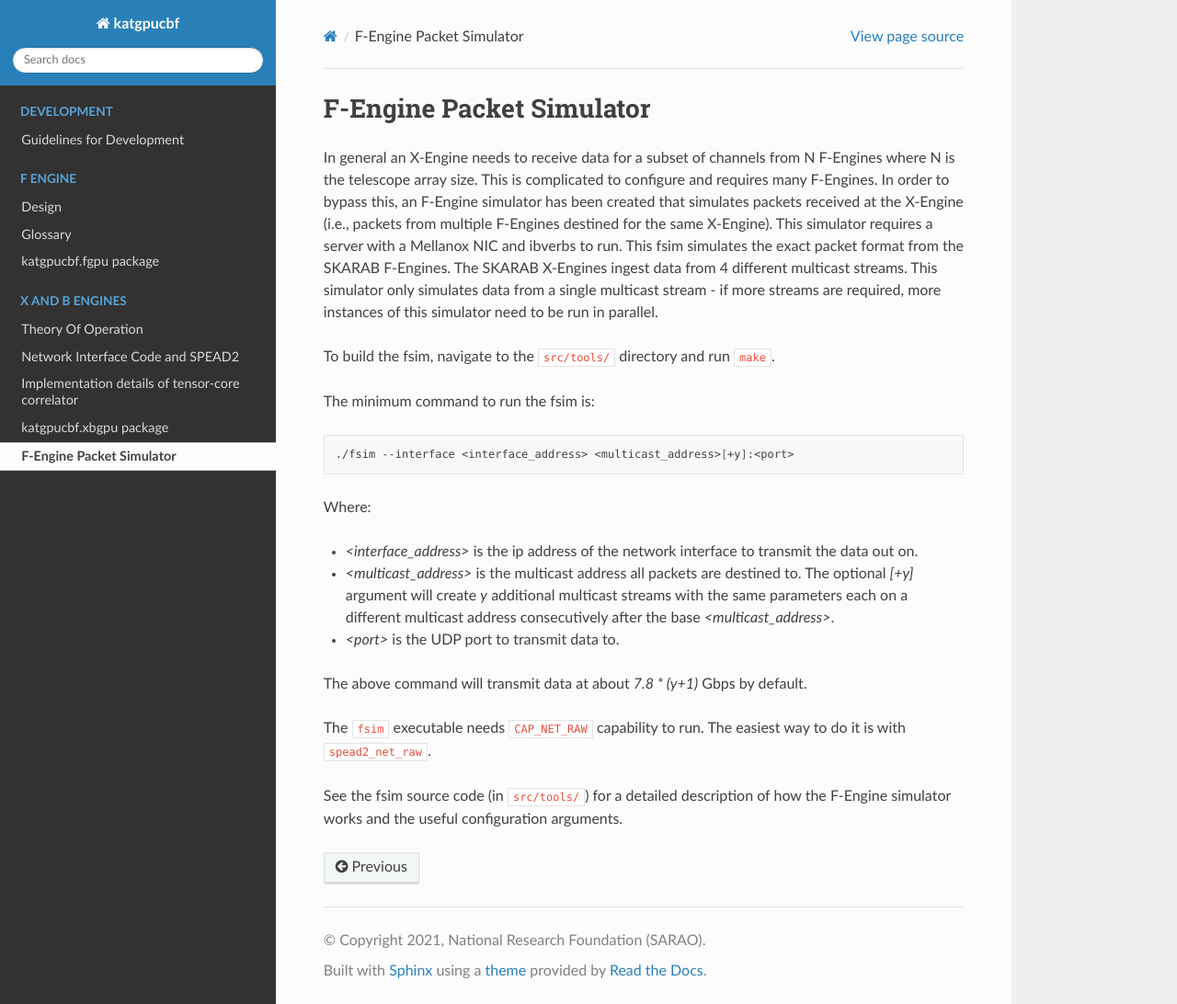
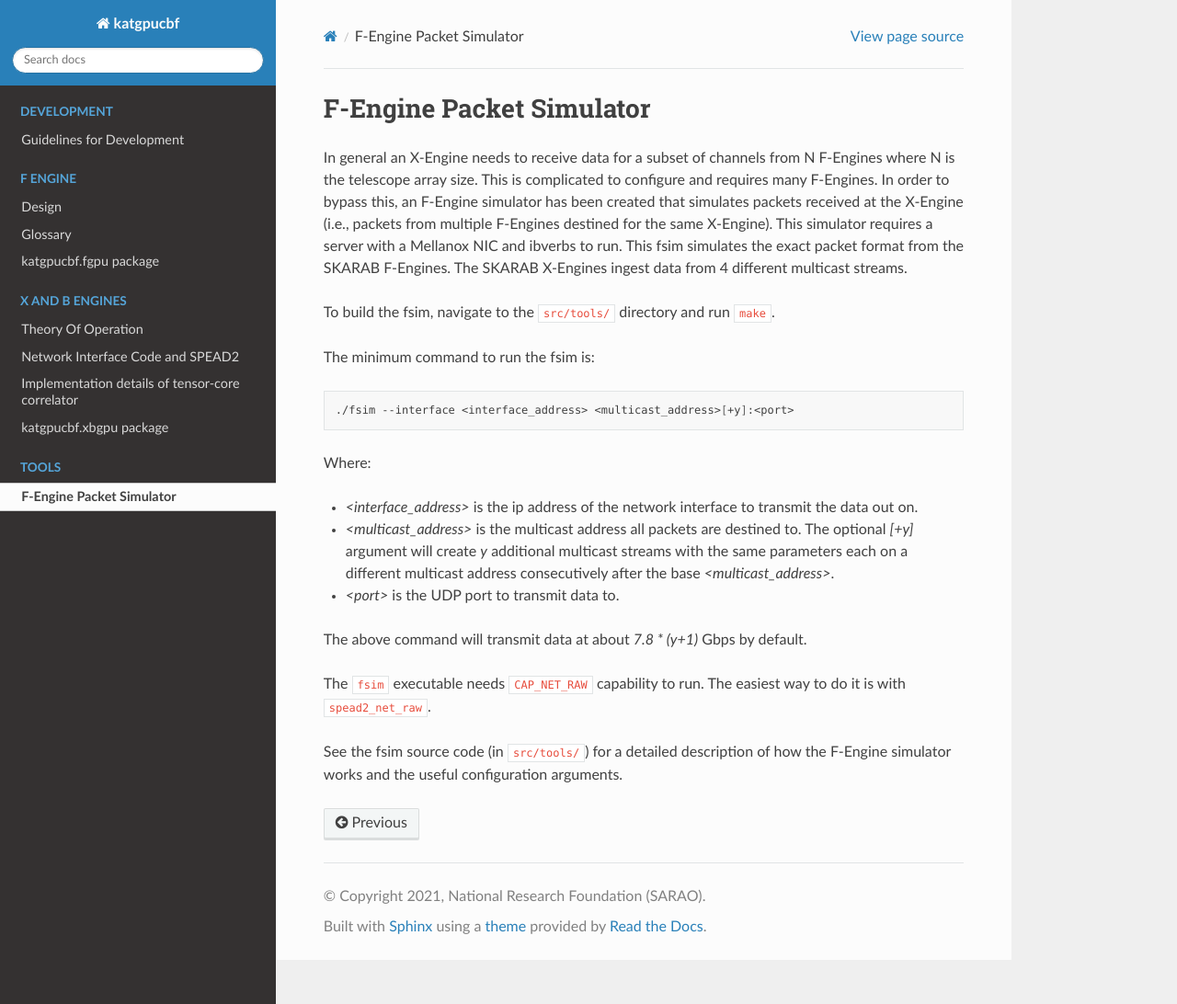
Before and after one commit to ska-sa/katgpucbf, a Sphinx documentation site: the page built from doc/fsim.rst, in a window 1280 px wide and 1092 px high. Shown: the whole window at 92% size. Built offline with Sphinx 7.4.7 and the Read the Docs theme 2.0.0, drawn with Linux system fonts in a browser that asks for light colours; formulas are drawn with MathJax 3; the version number could not be read and is left out.

Commit message:
Clarify inconsistency in fsim documentation

```diff
--- a/doc/fsim.rst
+++ b/doc/fsim.rst
@@ -8,9 +8,7 @@ simulator has been created that simulates packets received at the X-Engine (i.e.
 packets from multiple F-Engines destined for the same X-Engine). This simulator
 requires a server with a Mellanox NIC and ibverbs to run. This fsim simulates
 the exact packet format from the SKARAB F-Engines. The SKARAB X-Engines ingest
-data from 4 different multicast streams. This simulator only simulates data from
-a single multicast stream - if more streams are required, more instances of this
-simulator need to be run in parallel.
+data from 4 different multicast streams.
 
 To build the fsim, navigate to the ``src/tools/`` directory and run ``make``.
 
--- a/doc/index.rst
+++ b/doc/index.rst
@@ -31,4 +31,8 @@ Welcome to katgpucbf's documentation!
 
    katgpucbf.xbgpu
 
+.. toctree::
+   :maxdepth: 1
+   :caption: Tools
+
    fsim
```
